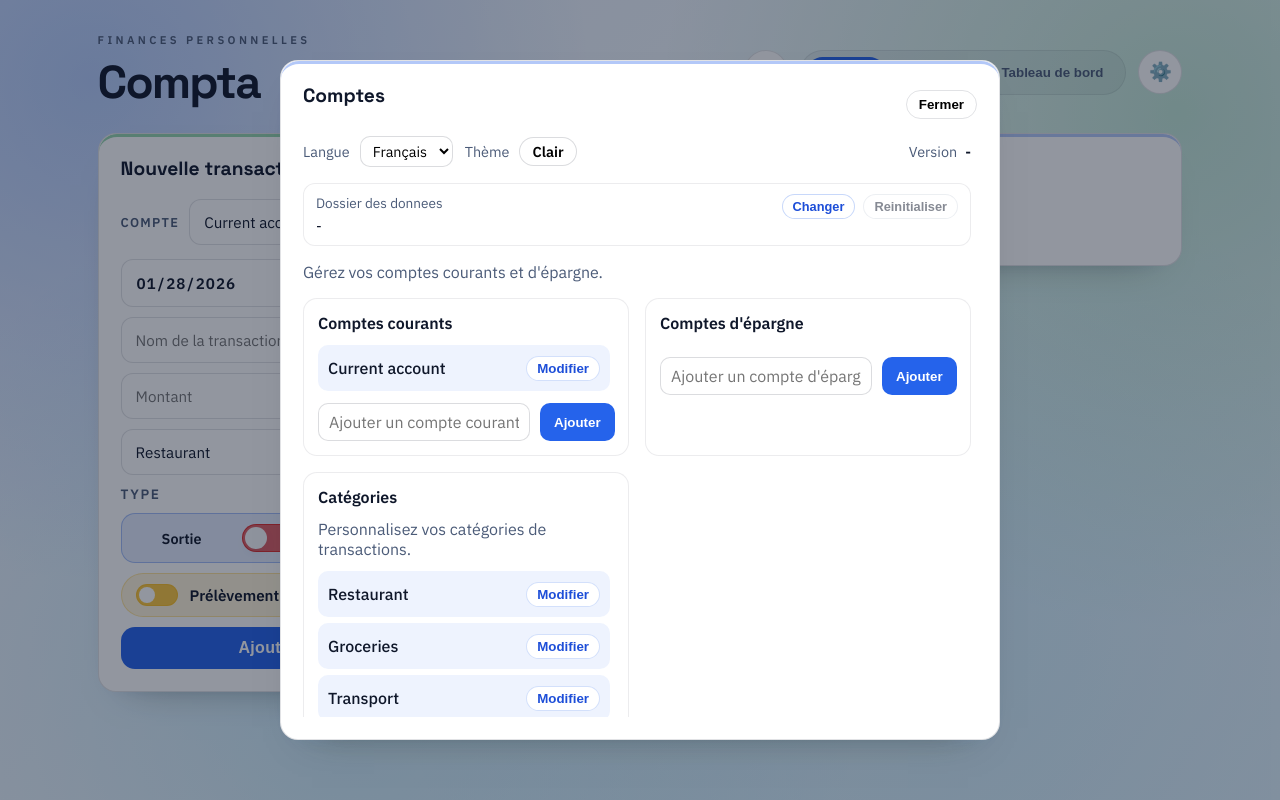
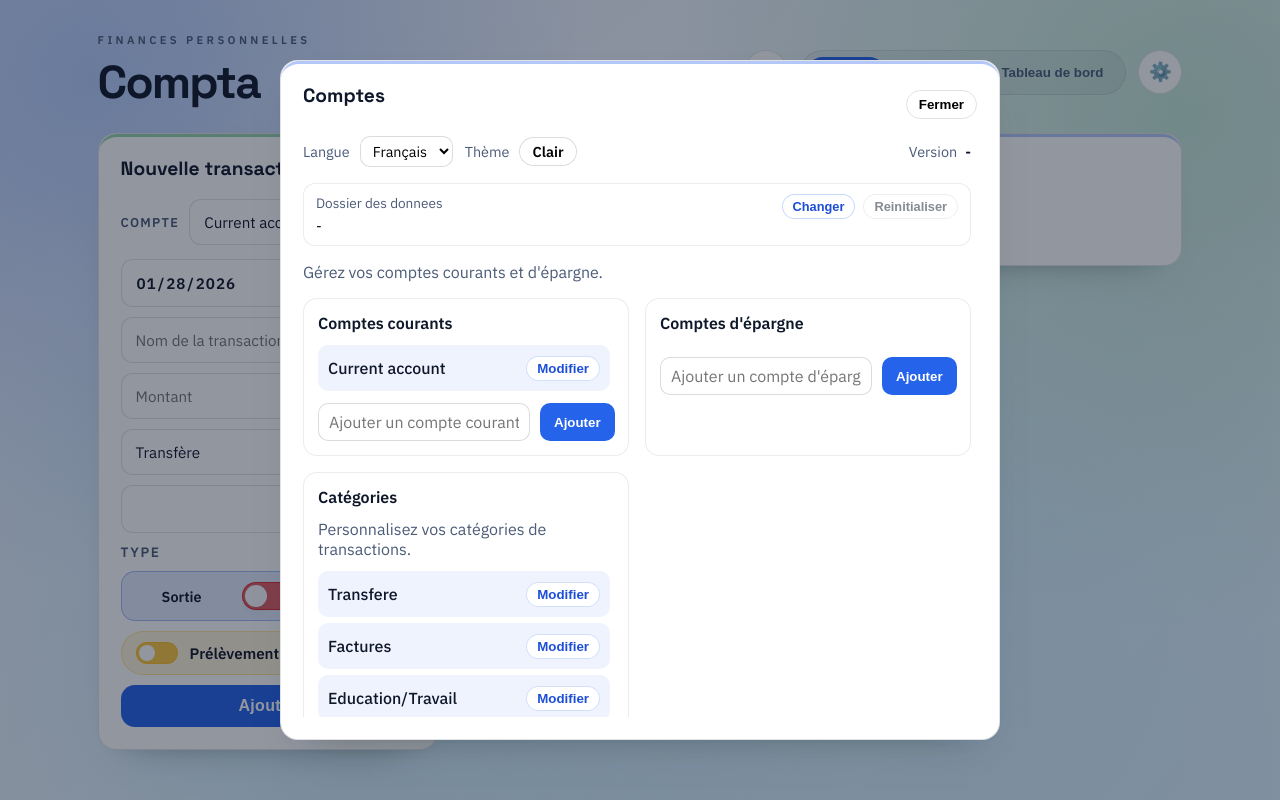
Before and after one commit to ThibaultNGUYEN26/compta_app, a React (Vite) app: page / in a window 1280 px wide. Both pictures are taken after a click on the button "⚙️". Built offline with nearby package versions, Linux system fonts and the light colour scheme.

Commit message:
feat(categories): add Shopping category and update translations

```diff
--- a/App.jsx
+++ b/App.jsx
@@ -22,6 +22,7 @@ const DEFAULT_CATEGORIES = [
   "Transfer",
   "Account Transfer",
   "Saving",
+  "Shopping",
   "Other",
 ];
 
@@ -152,6 +153,7 @@ export default function App() {
         const merged = new Set(savedCategories);
         merged.add("Transfer");
         merged.add("Account Transfer");
+        merged.add("Shopping");
         setCategories(Array.from(merged));
       } else {
         setCategories(DEFAULT_CATEGORIES);
@@ -342,19 +344,88 @@ export default function App() {
     });
   };
 
+  const syncTransactionsAfterRename = (prevName, nextName, type) => {
+    if (!prevName || prevName === nextName) return;
+    let changed = false;
+    const updated = transactions.map((item) => {
+      let touched = false;
+      const next = { ...item };
+      if (type === "current") {
+        if (next.currentAccount === prevName) {
+          next.currentAccount = nextName;
+          touched = true;
+        }
+        if (next.transferAccount === prevName) {
+          next.transferAccount = nextName;
+          touched = true;
+        }
+        if (
+          next.accountName === prevName &&
+          (next.accountType === "current" || next.category !== "Saving")
+        ) {
+          next.accountName = nextName;
+          touched = true;
+        }
+      } else if (type === "saving") {
+        if (next.savingAccount === prevName) {
+          next.savingAccount = nextName;
+          touched = true;
+        }
+        if (
+          next.accountName === prevName &&
+          (next.accountType === "saving" || next.category === "Saving")
+        ) {
+          next.accountName = nextName;
+          touched = true;
+        }
+      }
+      if (touched) changed = true;
+      return touched ? next : item;
+    });
+
+    if (!changed) return;
+    setTransactions(updated);
+    if (window.comptaApi?.saveTransactions) {
+      window.comptaApi
+        .saveTransactions(updated)
+        .then(() => window.comptaApi?.loadTransactions?.())
+        .then((loaded) => {
+          if (Array.isArray(loaded)) {
+            setTransactions(loaded);
+          }
+        })
+        .catch(() => {});
+    }
+  };
+
   const renameCurrentAccount = (index, nextName) => {
+    const prevName = currentAccounts[index];
+    if (!prevName || prevName === nextName) return;
     setCurrentAccounts((prev) =>
       prev.map((name, i) => (i === index ? nextName : name))
     );
+    setSavingLinks((prev) => {
+      const next = { ...prev };
+      Object.keys(next).forEach((savingName) => {
+        if (next[savingName] === prevName) {
+          next[savingName] = nextName;
+        }
+      });
+      return next;
+    });
+    setSelectedCurrentAccount((prev) =>
+      prev === prevName ? nextName : prev
+    );
+    syncTransactionsAfterRename(prevName, nextName, "current");
   };
 
   const renameSavingAccount = (index, nextName) => {
+    const prevName = savingAccounts[index];
+    if (!prevName || prevName === nextName) return;
     setSavingAccounts((prev) =>
       prev.map((name, i) => (i === index ? nextName : name))
     );
     setSavingLinks((prev) => {
-      const prevName = savingAccounts[index];
-      if (!prevName || prevName === nextName) return prev;
       const next = { ...prev };
       if (Object.prototype.hasOwnProperty.call(next, prevName)) {
         next[nextName] = next[prevName];
@@ -364,6 +435,7 @@ export default function App() {
       }
       return next;
     });
+    syncTransactionsAfterRename(prevName, nextName, "saving");
   };
 
   const deleteCurrentAccount = (index) => {
@@ -409,7 +481,10 @@ export default function App() {
     setCategories((prev) => {
       const trimmed = name.trim();
       if (!trimmed) return prev;
-      if (prev.includes(trimmed)) return prev;
+      const normalized = trimmed.toLowerCase();
+      if (prev.some((item) => item.toLowerCase() === normalized)) {
+        return prev;
+      }
       return [...prev, trimmed];
     });
   };
@@ -418,7 +493,16 @@ export default function App() {
     setCategories((prev) => {
       const trimmed = nextName.trim();
       if (!trimmed) return prev;
-      if (prev.includes(trimmed) && prev[index] !== trimmed) return prev;
+      const normalized = trimmed.toLowerCase();
+      const current = prev[index] || "";
+      if (
+        prev.some(
+          (item, i) => i !== index && item.toLowerCase() === normalized
+        )
+      ) {
+        return prev;
+      }
+      if (current === trimmed) return prev;
       return prev.map((name, i) => (i === index ? trimmed : name));
     });
   };
@@ -426,6 +510,29 @@ export default function App() {
   const deleteCategory = (index) => {
     setCategories((prev) => prev.filter((_, i) => i !== index));
   };
+
+  const sortCategories = React.useCallback((list) => {
+    const items = Array.isArray(list) ? [...list] : [];
+    const otherIndex = items.findIndex(
+      (name) => String(name).toLowerCase() === "other"
+    );
+    let other = null;
+    if (otherIndex !== -1) {
+      other = items.splice(otherIndex, 1)[0];
+    }
+    items.sort((a, b) =>
+      String(a).localeCompare(String(b), undefined, { sensitivity: "base" })
+    );
+    if (other !== null) items.push(other);
+    return items;
+  }, []);
+
+  const sortedCategories = React.useMemo(() => {
+    const base = Array.isArray(categories) && categories.length
+      ? categories
+      : DEFAULT_CATEGORIES;
+    return sortCategories(base);
+  }, [categories, sortCategories]);
 
   const mergedCategories = React.useMemo(() => {
     const base = Array.isArray(categories) && categories.length
@@ -435,8 +542,8 @@ export default function App() {
     transactions.forEach((t) => {
       if (t.category) set.add(t.category);
     });
-    return Array.from(set);
-  }, [categories, transactions]);
+    return sortCategories(Array.from(set));
+  }, [categories, transactions, sortCategories]);
 
   const handleUpdate = (transaction) => {
     const updated = transactions.map((item) =>
@@ -583,7 +690,6 @@ export default function App() {
           className="modal-overlay"
           role="dialog"
           aria-modal="true"
-          onClick={() => setShowAccounts(false)}
         >
           <div
             className="modal-card panel"
@@ -603,7 +709,7 @@ export default function App() {
               currentAccounts={currentAccounts}
               savingAccounts={savingAccounts}
               savingLinks={savingLinks}
-              categories={categories}
+              categories={sortedCategories}
               language={language}
               theme={theme}
               appVersion={appVersion}
--- a/components/AccountManager.jsx
+++ b/components/AccountManager.jsx
@@ -51,6 +51,25 @@ export default function AccountManager({
       changePath: "Changer",
       resetPath: "Reinitialiser",
       version: "Version",
+      categories: {
+        Restaurant: "Restaurant",
+        Groceries: "Courses",
+        Transport: "Transport",
+        Bills: "Factures",
+        Rent: "Loyer",
+        Health: "Sante",
+        Entertainment: "Loisirs",
+        Travel: "Voyage",
+        Subscriptions: "Abonnements",
+        "Education/Work": "Education/Travail",
+        "Gifts/Donations": "Cadeaux/Donations",
+        Salary: "Salaire",
+        Shopping: "Shopping",
+        Other: "Autre",
+        Transfer: "Virement",
+        "Account Transfer": "Transfere",
+        Saving: "Epargne",
+      },
     },
     en: {
       subtitle: "Manage your current and saving accounts.",
@@ -77,6 +96,25 @@ export default function AccountManager({
       changePath: "Change",
       resetPath: "Reset",
       version: "Version",
+      categories: {
+        Restaurant: "Restaurant",
+        Groceries: "Groceries",
+        Transport: "Transport",
+        Bills: "Bills",
+        Rent: "Rent",
+        Health: "Health",
+        Entertainment: "Entertainment",
+        Travel: "Travel",
+        Subscriptions: "Subscriptions",
+        "Education/Work": "Education/Work",
+        "Gifts/Donations": "Gifts/Donations",
+        Salary: "Salary",
+        Shopping: "Shopping",
+        Other: "Other",
+        Transfer: "Transfer",
+        "Account Transfer": "Account Transfer",
+        Saving: "Saving",
+      },
     },
   };
 
@@ -367,7 +405,9 @@ export default function AccountManager({
           <h3>{t.categoryTitle}</h3>
           <p className="account-subtitle">{t.categoriesSubtitle}</p>
           <ul>
-            {categories.map((name, index) => (
+            {categories.map((name, index) => {
+              const displayName = t.categories?.[name] || name;
+              return (
               <li
                 key={`${name}-${index}`}
                 className={`account-item${editingCategoryIndex === index ? " is-editing" : ""}`}
@@ -423,7 +463,7 @@ export default function AccountManager({
                   </>
                 ) : (
                   <>
-                    <span>{name}</span>
+                    <span>{displayName}</span>
                     <button
                       type="button"
                       className="account-edit"
@@ -437,7 +477,8 @@ export default function AccountManager({
                   </>
                 )}
               </li>
-            ))}
+            );
+            })}
           </ul>
           <form className="account-form" onSubmit={submitCategory}>
             <input
--- a/components/TransactionForm.jsx
+++ b/components/TransactionForm.jsx
@@ -18,6 +18,7 @@ const DEFAULT_CATEGORIES = [
   "Transfer",
   "Account Transfer",
   "Saving",
+  "Shopping",
 ];
 
 export default function TransactionForm({
@@ -55,6 +56,7 @@ export default function TransactionForm({
         "Education/Work": "Éducation/Travail",
         "Gifts/Donations": "Cadeaux/Donations",
         Salary: "Salaire",
+        Shopping: "Shopping",
         Other: "Autre",
         Transfer: "Virement",
         "Account Transfer": "Transfère",
@@ -85,6 +87,7 @@ export default function TransactionForm({
         "Education/Work": "Education/Work",
         "Gifts/Donations": "Gifts/Donations",
         Salary: "Salary",
+        Shopping: "Shopping",
         Other: "Other",
         Transfer: "Transfer",
         "Account Transfer": "Account Transfer",
--- a/data/settings.json
+++ b/data/settings.json
@@ -3,7 +3,7 @@
   "theme": "light",
   "accounts": {
     "current": [
-      "Current account"
+      "Truc"
     ],
     "saving": [],
     "savingLinks": {}
@@ -24,6 +24,7 @@
     "Transfer",
     "Account Transfer",
     "Saving",
+    "Shopping",
     "Other"
   ]
 }
--- a/package.json
+++ b/package.json
@@ -1,6 +1,6 @@
 {
   "name": "compta_app",
-  "version": "1.0.3",
+  "version": "1.1.0",
   "description": "",
   "main": "electron.cjs",
   "repository": {
```
Also changed, not shown: 1 other file (tests, documents, lock files or other folders).
